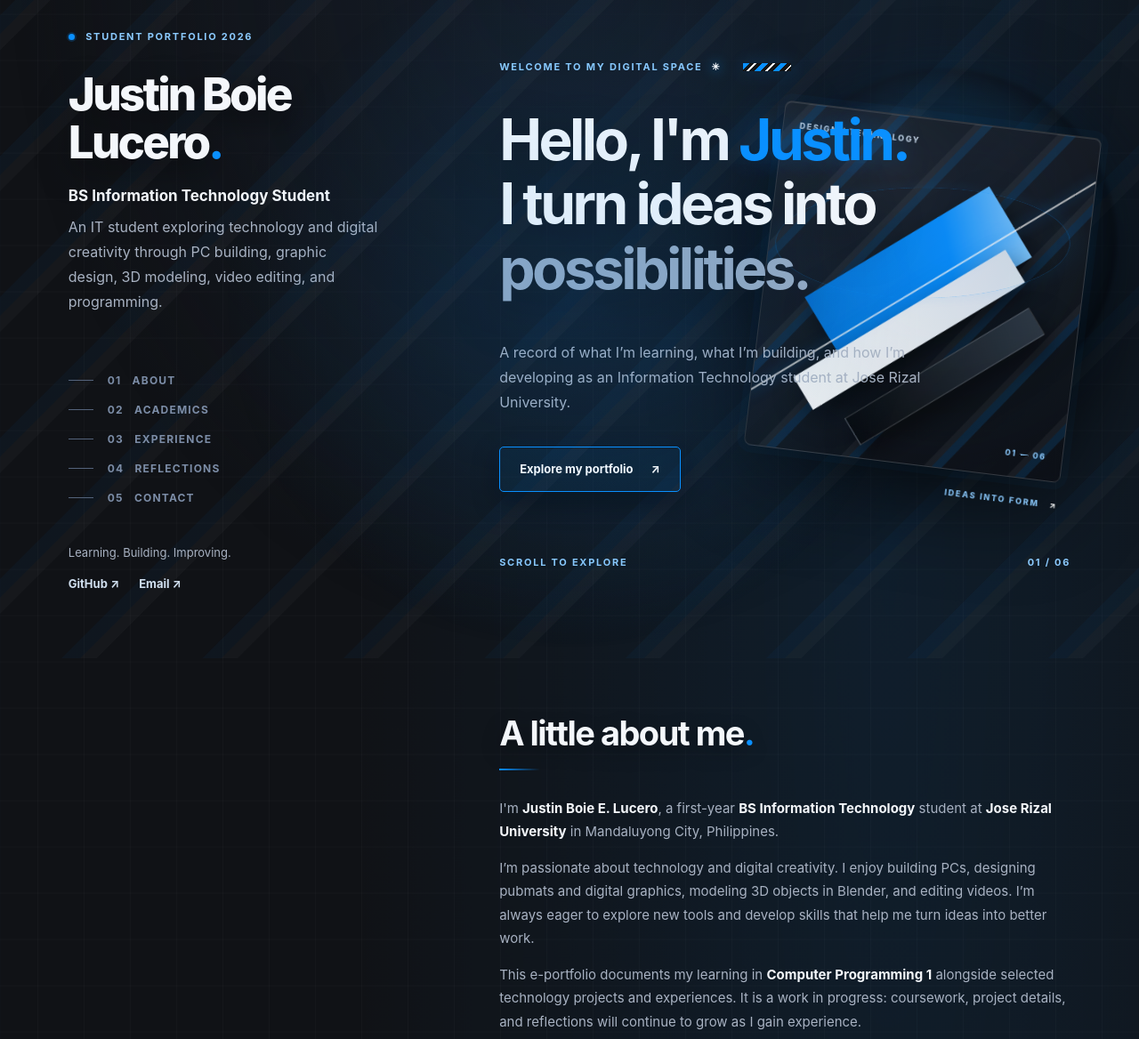
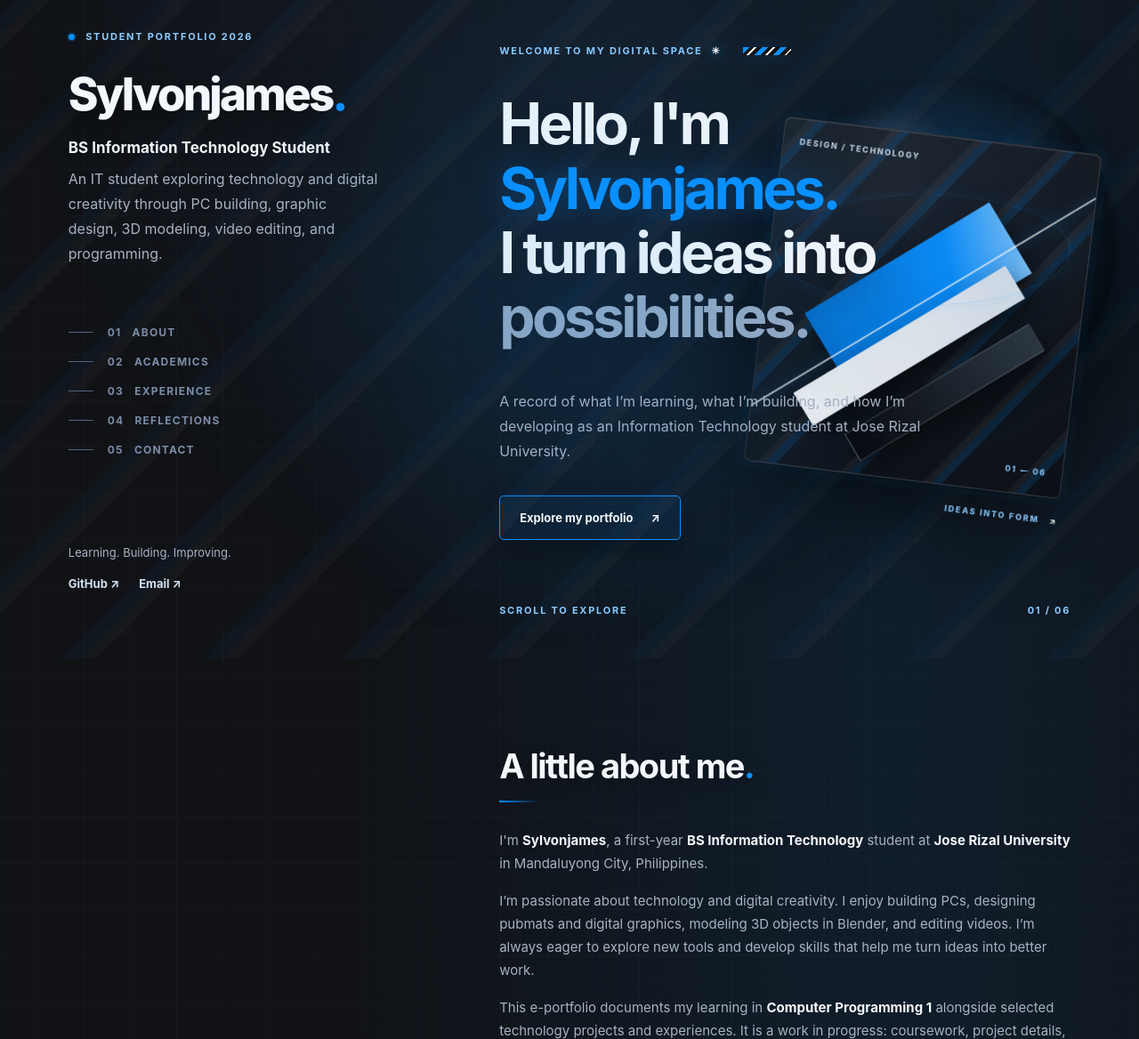
Before and after one commit to justinboielucero-png/Justin-Lucero-Portfolio, a plain HTML site: page index.html in a window 1280 px wide. Shown: the part 60-1228 px from the top of the page at 89% size. Drawn offline with Linux system fonts and the light colour scheme.

Commit message:
Update portfolio display name to Sylvonjames

```diff
--- a/index.html
+++ b/index.html
@@ -4,8 +4,8 @@
   <meta charset="UTF-8" />
   <meta name="viewport" content="width=device-width, initial-scale=1" />
   <meta name="theme-color" content="#141414" />
-  <meta name="description" content="Justin Boie Lucero’s IT student portfolio: programming coursework, technology projects, learning reflections, and hands-on exploration." />
-  <title>Justin Boie Lucero — E-Portfolio</title>
+  <meta name="description" content="Sylvonjames’s IT student portfolio: programming coursework, technology projects, learning reflections, and hands-on exploration." />
+  <title>Sylvonjames — E-Portfolio</title>
   <link rel="icon" href="assets/favicon.svg" type="image/svg+xml" />
   <link rel="stylesheet" href="styles.css" />
 </head>
@@ -16,7 +16,7 @@
     <header class="sidebar">
       <div class="sidebar-inner">
         <div class="eyebrow"><span class="online-dot"></span> STUDENT PORTFOLIO <span class="eyebrow-line"></span> 2026</div>
-        <a class="identity" href="#welcome" aria-label="Back to welcome"><span class="identity-first">Justin Boie</span><span class="identity-last">Lucero<span class="period">.</span></span></a>
+        <a class="identity" href="#welcome" aria-label="Back to welcome"><span class="identity-first">Sylvonjames<span class="period">.</span></span></a>
         <h1>BS Information Technology Student</h1>
         <p class="lead">An IT student exploring technology and digital creativity through PC building, graphic design, 3D modeling, video editing, and programming.</p>
         <nav class="main-nav" aria-label="Main navigation">
@@ -33,7 +33,7 @@
     <main id="main">
       <section id="welcome" class="intro-section section" aria-labelledby="welcome-heading">
         <div class="section-overline">WELCOME TO MY DIGITAL SPACE <span class="overline-star">✳</span></div>
-        <h2 id="welcome-heading" class="hero-title">Hello, I'm <span>Justin.</span><br />I turn ideas into <em>possibilities.</em></h2>
+        <h2 id="welcome-heading" class="hero-title">Hello, I'm <span>Sylvonjames.</span><br />I turn ideas into <em>possibilities.</em></h2>
         <p class="intro-text">A record of what I’m learning, what I’m building, and how I’m developing as an Information Technology student at Jose Rizal University.</p>
         <div class="hero-art" aria-hidden="true"><div class="hero-art-frame"><span class="hero-art-kicker">DESIGN / TECHNOLOGY</span><span class="hero-art-block hero-art-block-blue"></span><span class="hero-art-block hero-art-block-white"></span><span class="hero-art-block hero-art-block-dark"></span><span class="hero-art-line"></span><span class="hero-art-index">01 — 06</span></div><span class="hero-art-caption">IDEAS INTO FORM <span>↗</span></span></div>
         <a class="primary-cta" href="#academics">Explore my portfolio <span>↗</span></a>
@@ -42,7 +42,7 @@
 
       <section id="about" class="section content-section" aria-labelledby="about-heading">
         <div class="mobile-label">01 / ABOUT</div><h2 class="section-heading" id="about-heading">A little about me<span class="section-dot">.</span></h2>
-        <div class="prose"><p>I'm <strong>Justin Boie E. Lucero</strong>, a first-year <strong>BS Information Technology</strong> student at <strong>Jose Rizal University</strong> in Mandaluyong City, Philippines.</p><p>I’m passionate about technology and digital creativity. I enjoy building PCs, designing pubmats and digital graphics, modeling 3D objects in Blender, and editing videos. I’m always eager to explore new tools and develop skills that help me turn ideas into better work.</p><p>This e-portfolio documents my learning in <strong>Computer Programming 1</strong> alongside selected technology projects and experiences. It is a work in progress: coursework, project details, and reflections will continue to grow as I gain experience.</p></div>
+        <div class="prose"><p>I'm <strong>Sylvonjames</strong>, a first-year <strong>BS Information Technology</strong> student at <strong>Jose Rizal University</strong> in Mandaluyong City, Philippines.</p><p>I’m passionate about technology and digital creativity. I enjoy building PCs, designing pubmats and digital graphics, modeling 3D objects in Blender, and editing videos. I’m always eager to explore new tools and develop skills that help me turn ideas into better work.</p><p>This e-portfolio documents my learning in <strong>Computer Programming 1</strong> alongside selected technology projects and experiences. It is a work in progress: coursework, project details, and reflections will continue to grow as I gain experience.</p></div>
         <div class="fact-grid"><div class="fact"><span class="fact-label">CURRENT PROGRAM</span><span class="fact-value">BS Information Technology</span></div><div class="fact"><span class="fact-label">UNIVERSITY</span><span class="fact-value">Jose Rizal University</span></div><div class="fact"><span class="fact-label">FOCUS</span><span class="fact-value">PC Building · Graphic Design · 3D & Video</span></div><div class="fact"><span class="fact-label">LOCATION</span><span class="fact-value">Mandaluyong, Philippines</span></div></div>
       </section>
 
@@ -75,7 +75,7 @@
       </section>
 
       <section id="contact" class="section content-section contact-section" aria-labelledby="contact-heading"><div class="mobile-label">05 / CONTACT</div><div class="contact-kicker">WHAT'S NEXT?</div><h2 class="contact-title" id="contact-heading">Let's keep <em>building.</em></h2><p>This portfolio is a living record of my progress. Every activity, project, and reflection is another step toward the developer I want to become.</p><a class="contact-link" href="mailto:YOUR_EMAIL@example.com">Get in touch <span>↗</span></a></section>
-      <footer class="site-footer"><p>Designed & built for a Computer Programming 1 e-portfolio.</p><p>© <span id="year">2026</span> Justin Boie E. Lucero <span class="footer-star">✳</span></p><a href="#welcome">Back to top ↑</a></footer>
+      <footer class="site-footer"><p>Designed & built for a Computer Programming 1 e-portfolio.</p><p>© <span id="year">2026</span> Sylvonjames <span class="footer-star">✳</span></p><a href="#welcome">Back to top ↑</a></footer>
     </main>
   </div>
   <script src="script.js"></script>
```
